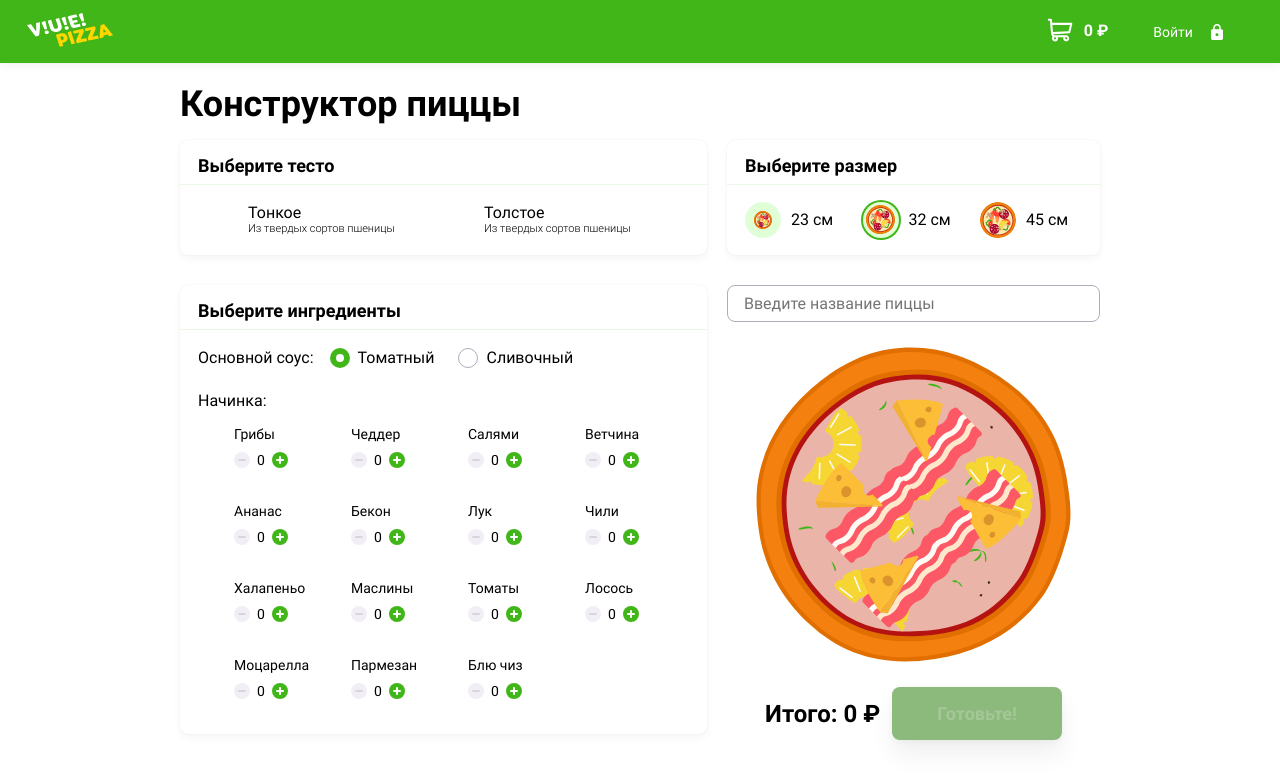
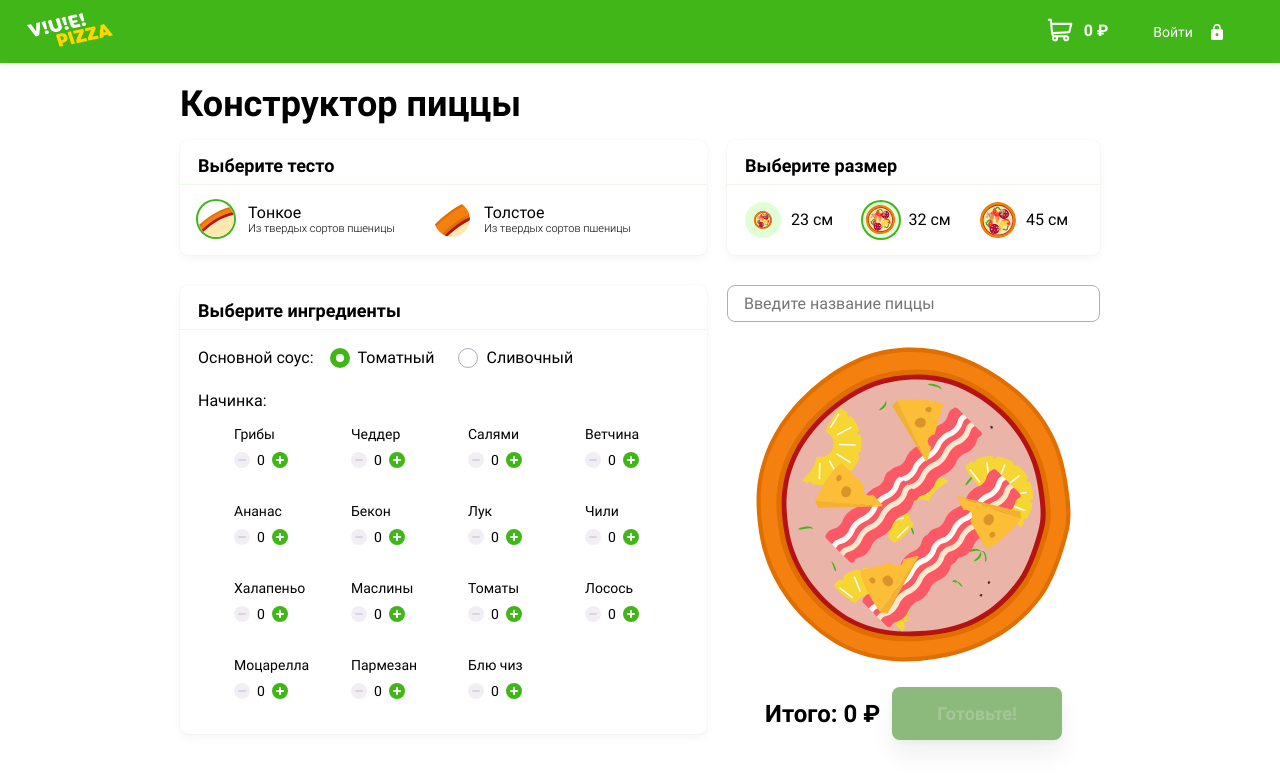
Before and after one commit to htmlacademy/vue-third-pizza-start-source, a Vue app in the folder frontend/: page / in a window 1280 px wide. Shown: the top 784 px of the page. Built offline with nearby package versions, Linux system fonts and the light colour scheme.

Commit message:
Поправил верстку в блоке выбора теста

```diff
--- a/frontend/src/views/HomeView.vue
+++ b/frontend/src/views/HomeView.vue
@@ -17,9 +17,11 @@
                   class="visually-hidden"
                   checked
                 />
+                <img src="@/assets/img/dough-light.svg" alt="Тонкое тесто" />
                 <b>Тонкое</b>
                 <span>Из твердых сортов пшеницы</span>
               </label>
+
               <label class="dough__input dough__input--large">
                 <input
                   type="radio"
@@ -27,6 +29,7 @@
                   value="large"
                   class="visually-hidden"
                 />
+                <img src="@/assets/img/dough-large.svg" alt="Толстое тесто" />
                 <b>Толстое</b>
                 <span>Из твердых сортов пшеницы</span>
               </label>
@@ -509,199 +512,154 @@
 <style lang="scss">
 @import "@/assets/scss/ds-system/ds.scss";
 @import "@/assets/scss/mixins/mixins.scss";
-
 .content {
   padding-top: 20px;
 }
-
 .content__wrapper {
   display: flex;
   align-items: flex-start;
   flex-wrap: wrap;
-
   width: 920px;
   margin: 0 auto;
   padding-right: 2.12%;
   padding-bottom: 30px;
   padding-left: 2.12%;
 }
-
 .content__dough {
   width: 527px;
   margin-top: 15px;
   margin-right: auto;
   margin-bottom: 15px;
 }
-
 .content__diameter {
   width: 373px;
   margin-top: 15px;
   margin-bottom: 15px;
 }
-
 .content__ingredients {
   width: 527px;
   margin-top: 15px;
   margin-right: auto;
   margin-bottom: 15px;
 }
-
 .content__pizza {
   width: 373px;
   margin-top: 15px;
   margin-bottom: 15px;
 }
-
 .content__constructor {
   width: 315px;
   margin-top: 25px;
   margin-right: auto;
   margin-left: auto;
 }
-
 .content__result {
   display: flex;
   align-items: center;
   justify-content: center;
-
   margin-top: 25px;
-
   p {
     @include b-s24-h28;
-
     margin: 0;
   }
-
   button {
     margin-left: 12px;
     padding: 16px 45px;
   }
 }
-
 .sheet {
   padding-top: 15px;
-
   border-radius: 8px;
   background-color: $white;
   box-shadow: $shadow-light;
 }
-
 .sheet__title {
   padding-right: 18px;
   padding-left: 18px;
 }
-
 .sheet__content {
   display: flex;
   align-items: center;
   flex-wrap: wrap;
-
   margin-top: 8px;
   padding-top: 18px;
   padding-right: 18px;
   padding-left: 18px;
-
   border-top: 1px solid rgba($green-500, 0.1);
 }
-
 .ingredients__sauce {
   display: flex;
   align-items: center;
   flex-wrap: wrap;
-
   width: 100%;
   margin-bottom: 14px;
-
   p {
     @include r-s16-h19;
-
     margin-top: 0;
     margin-right: 16px;
     margin-bottom: 10px;
   }
 }
-
 .ingredients__input {
   margin-right: 24px;
   margin-bottom: 10px;
 }
-
 .ingredients__filling {
   width: 100%;
-
   p {
     @include r-s16-h19;
-
     margin-top: 0;
     margin-bottom: 16px;
   }
 }
-
 .title {
   box-sizing: border-box;
   width: 100%;
   margin: 0;
-
   color: $black;
-
   &--big {
     @include b-s36-h42;
   }
-
   &--small {
     @include b-s18-h21;
   }
 }
-
 .ingredients__list {
   @include clear-list;
-
   display: flex;
   align-items: flex-start;
   flex-wrap: wrap;
 }
-
 .ingredients__item {
   width: 100px;
   min-height: 40px;
   margin-right: 17px;
   margin-bottom: 35px;
 }
-
 .ingredients__counter {
   width: 54px;
   margin-top: 10px;
   margin-left: 36px;
 }
-
 .radio {
   cursor: pointer;
-
   span {
     @include r-s16-h19;
-
     position: relative;
-
     padding-left: 28px;
-
     &:before {
       @include p_center-v;
-
       display: block;
-
       box-sizing: border-box;
       width: 20px;
       height: 20px;
-
       content: "";
       transition: 0.3s;
-
       border: 1px solid $purple-400;
       border-radius: 50%;
       background-color: $white;
     }
   }
-
   &:hover {
     input:not(:checked):not(:disabled) + span {
       &:before {
@@ -709,16 +667,13 @@
       }
     }
   }
-
   input {
     display: none;
-
     &:checked + span {
       &:before {
         border: 6px solid $green-500;
       }
     }
-
     &:disabled {
       & + span {
         &:before {
@@ -726,7 +681,6 @@
           background-color: $silver-200;
         }
       }
-
       &:checked + span {
         &:before {
           border: 6px solid $purple-400;
@@ -735,218 +689,157 @@
     }
   }
 }
-
 .counter {
   display: flex;
-
   justify-content: space-between;
   align-items: center;
 }
-
 .counter__button {
   $el: &;
   $size_icon: 50%;
-
   position: relative;
-
   display: block;
-
   width: 16px;
   height: 16px;
   margin: 0;
   padding: 0;
-
   cursor: pointer;
   transition: 0.3s;
-
   border: none;
   border-radius: 50%;
   outline: none;
-
   &--minus {
     background-color: $purple-100;
-
     &::before {
       @include p_center-all;
-
       width: $size_icon;
       height: 2px;
-
       content: "";
-
       border-radius: 2px;
       background-color: $black;
     }
-
     &:hover:not(:active):not(:disabled) {
       background-color: $purple-200;
     }
-
     &:active:not(:disabled) {
       background-color: $purple-300;
     }
-
     &:focus:not(:disabled) {
       box-shadow: $shadow-regular;
     }
-
     &:disabled {
       cursor: default;
-
       &::before {
         opacity: 0.1;
       }
     }
   }
-
   &--plus {
     background-color: $green-500;
-
     &::before {
       @include p_center-all;
-
       width: $size_icon;
       height: 2px;
-
       content: "";
-
       border-radius: 2px;
       background-color: $white;
     }
-
     &::after {
       @include p_center-all;
-
       width: $size_icon;
       height: 2px;
-
       content: "";
       transform: translate(-50%, -50%) rotate(90deg);
-
       border-radius: 2px;
       background-color: $white;
     }
-
     &:hover:not(:active):not(:disabled) {
       background-color: $green-400;
     }
-
     &:active:not(:disabled) {
       background-color: $green-600;
     }
-
     &:focus:not(:disabled) {
       box-shadow: $shadow-regular;
     }
-
     &:disabled {
       cursor: default;
-
       opacity: 0.3;
     }
   }
-
   &--orange {
     background-color: $orange-200;
-
     &:hover:not(:active):not(:disabled) {
       background-color: $orange-100;
     }
-
     &:active:not(:disabled) {
       background-color: $orange-300;
     }
   }
 }
-
 .counter__input {
   @include r-s14-h16;
-
   box-sizing: border-box;
   width: 22px;
   margin: 0;
   padding: 0 3px;
-
   text-align: center;
-
   color: $black;
   border: none;
   border-radius: 10px;
   outline: none;
   background-color: transparent;
-
   &:focus {
     box-shadow: inset $shadow-regular;
   }
 }
-
 .dough__input {
   position: relative;
-
   margin-right: 8%;
   margin-bottom: 20px;
   padding-left: 50px;
-
   cursor: pointer;
-
   img {
     @include p_center-v;
-
     width: 36px;
     height: 36px;
-
     transition: 0.3s;
-
     border-radius: 50%;
   }
-
   b {
     @include r-s16-h19;
   }
-
   span {
     @include l-s11-h13;
-
     display: block;
   }
-
   &:hover {
     img {
       box-shadow: $shadow-regular;
     }
   }
-
   input {
     &:checked + img {
       box-shadow: $shadow-large;
     }
   }
 }
-
 .diameter__input {
   margin-right: 8.7%;
   margin-bottom: 20px;
   padding-top: 7px;
   padding-bottom: 6px;
-
   cursor: pointer;
-
   span {
     @include r-s16-h19;
-
     position: relative;
-
     padding-left: 46px;
-
     &::before {
       @include p_center_v;
-
       width: 36px;
       height: 36px;
-
       content: "";
       transition: 0.3s;
-
       border-radius: 50%;
       background-color: $green-100;
       background-image: url("@/assets/img/diameter.svg");
@@ -954,151 +847,117 @@
       background-position: center;
     }
   }
-
   &:nth-child(3n) {
     margin-right: 0;
   }
-
   &--small {
     span::before {
       background-size: 18px;
     }
   }
-
   &--normal {
     span::before {
       background-size: 29px;
     }
   }
-
   &--big {
     span::before {
       background-size: 100%;
     }
   }
-
   &:hover {
     span::before {
       box-shadow: $shadow-regular;
     }
   }
-
   input {
     &:checked + span::before {
       box-shadow: $shadow-large;
     }
   }
 }
-
 .filling {
   @include r-s14-h16;
-
   position: relative;
-
   display: block;
-
   padding-left: 36px;
-
   img {
     @include p_center-v;
-
     display: block;
-
     width: 32px;
     height: 32px;
-
     box-sizing: border-box;
     padding: 4px;
-
     border-radius: 50%;
   }
 }
-
 .button {
   $bl: &;
-
   @include b-s18-h21;
   font-family: inherit;
   display: block;
-
   box-sizing: border-box;
   margin: 0;
   padding: 0;
-
   cursor: pointer;
   transition: 0.3s;
   text-align: center;
-
   color: $white;
   border: none;
   border-radius: 8px;
   outline: none;
   box-shadow: $shadow-medium;
-
   background-color: $green-500;
-
   &:hover:not(:active):not(:disabled) {
     background-color: $green-400;
   }
-
   &:active:not(:disabled) {
     background-color: $green-600;
   }
-
   &:focus:not(:disabled) {
     opacity: 0.5;
   }
-
   &:disabled {
     background-color: $green-300;
     color: rgba($white, 0.2);
     cursor: default;
   }
-
   &--border {
     background-color: transparent;
     border: 1px solid $green-500;
     color: $black;
     box-shadow: none;
-
     &:hover:not(:active):not(:disabled) {
       color: $green-500;
       border-color: $green-500;
       background-color: transparent;
     }
-
     &:active:not(:disabled) {
       color: $green-600;
       border-color: $green-600;
       background-color: transparent;
     }
-
     &:disabled {
       opacity: 0.5;
     }
   }
-
   &--transparent {
     @include b-s14-h16;
     background-color: transparent;
     box-shadow: none;
     color: $black;
-
     &:hover:not(:active):not(:disabled) {
       color: $red-800;
       background-color: transparent;
     }
-
     &:active:not(:disabled) {
       color: $red-900;
       background-color: transparent;
     }
-
     &:disabled {
       opacity: 0.25;
     }
   }
-
   &--arrow {
     &::before {
       content: "";
@@ -1113,242 +972,186 @@
       transform: translateY(-1px);
     }
   }
-
   &--white {
     background-color: $white;
     color: $green-500;
   }
 }
-
 .pizza {
   position: relative;
-
   display: block;
-
   box-sizing: border-box;
   width: 100%;
-
   background-repeat: no-repeat;
   background-position: center;
   background-size: 100%;
-
   &--foundation--big-creamy {
     background-image: url("@/assets/img/foundation/big-creamy.svg");
   }
-
   &--foundation--big-tomato {
     background-image: url("@/assets/img/foundation/big-tomato.svg");
   }
-
   &--foundation--small-creamy {
     background-image: url("@/assets/img/foundation/small-creamy.svg");
   }
-
   &--foundation--small-tomato {
     background-image: url("@/assets/img/foundation/small-tomato.svg");
   }
 }
-
 .pizza__wrapper {
   width: 100%;
   padding-bottom: 100%;
 }
-
 .pizza__filling {
   $bl: &;
   position: absolute;
   top: 0;
   left: 0;
-
   display: block;
-
   width: 100%;
   height: 100%;
-
   background-repeat: no-repeat;
   background-position: center;
   background-size: 100%;
-
   &::before,
   &::after {
     display: none;
-
     position: absolute;
     top: 0;
     left: 0;
-
     width: 100%;
     height: 100%;
-
     content: "";
-
     background-image: inherit;
   }
-
   &--second {
     &::before {
       display: block;
-
       transform: rotate(45deg);
     }
   }
-
   &--third {
     &::before {
       display: block;
-
       transform: rotate(45deg);
     }
-
     &::after {
       display: block;
-
       transform: rotate(-45deg);
     }
   }
-
   &--ananas,
   &--ananas.pizza__filling--second::before,
   &--ananas.pizza__filling--third::after {
     background-image: url("@/assets/img/filling-big/ananas.svg");
   }
-
   &--bacon,
   &--bacon.pizza__filling--second::before,
   &--bacon.pizza__filling--third::after {
     background-image: url("@/assets/img/filling-big/bacon.svg");
   }
-
   &--blue_cheese,
   &--blue.pizza__filling--second::before,
   &--blue.pizza__filling--third::after {
     background-image: url("@/assets/img/filling-big/blue_cheese.svg");
   }
-
   &--cheddar,
   &--cheddar.pizza__filling--second::before,
   &--cheddar.pizza__filling--third::after {
     background-image: url("@/assets/img/filling-big/cheddar.svg");
   }
-
   &--chile,
   &--chile.pizza__filling--second::before,
   &--chile.pizza__filling--third::after {
     background-image: url("@/assets/img/filling-big/chile.svg");
   }
-
   &--ham,
   &--ham.pizza__filling--second::before,
   &--ham.pizza__filling--third::after {
     background-image: url("@/assets/img/filling-big/ham.svg");
   }
-
   &--jalapeno,
   &--jalapeno.pizza__filling--second::before,
   &--jalapeno.pizza__filling--third::after {
     background-image: url("@/assets/img/filling-big/jalapeno.svg");
   }
-
   &--mozzarella,
   &--mozzarella.pizza__filling--second::before,
   &--mozzarella.pizza__filling--third::after {
     background-image: url("@/assets/img/filling-big/mozzarella.svg");
   }
-
   &--mushrooms,
   &--mushrooms.pizza__filling--second::before,
   &--mushrooms.pizza__filling--third::after {
     background-image: url("@/assets/img/filling-big/mushrooms.svg");
   }
-
   &--olives,
   &--olives.pizza__filling--second::before,
   &--olives.pizza__filling--third::after {
     background-image: url("@/assets/img/filling-big/olives.svg");
   }
-
   &--onion,
   &--onion.pizza__filling--second::before,
   &--onion.pizza__filling--third::after {
     background-image: url("@/assets/img/filling-big/onion.svg");
   }
-
   &--parmesan,
   &--parmesan.pizza__filling--second::before,
   &--parmesan.pizza__filling--third::after {
     background-image: url("@/assets/img/filling-big/parmesan.svg");
   }
-
   &--salami,
   &---salami.pizza__filling--second::before,
   &---salami.pizza__filling--third::after {
     background-image: url("@/assets/img/filling-big/salami.svg");
   }
-
   &--salmon,
   &--salmon.pizza__filling--second::before,
   &--salmon.pizza__filling--third::after {
     background-image: url("@/assets/img/filling-big/salmon.svg");
   }
-
   &--tomatoes,
   &--tomatoes.pizza__filling--second::before,
   &--tomatoes.pizza__filling--third::after {
     background-image: url("@/assets/img/filling-big/tomatoes.svg");
   }
 }
-
 .input {
   display: block;
-
   span {
     @include r-s14-h16;
-
     display: block;
-
     margin-bottom: 4px;
   }
-
   input {
     @include r-s16-h19;
-
     display: block;
-
     box-sizing: border-box;
     width: 100%;
     margin: 0;
     padding: 8px 16px;
-
     transition: 0.3s;
-
     color: $black;
     border: 1px solid $purple-400;
     border-radius: 8px;
     outline: none;
     background-color: $white;
-
     font-family: inherit;
-
     &:focus {
       border-color: $green-500;
     }
   }
-
   &:hover {
     input {
       border-color: $black;
     }
   }
-
   &--big-label {
     display: flex;
     align-items: center;
-
     span {
       @include b-s16-h19;
-
       margin-right: 16px;
-
       white-space: nowrap;
     }
   }
```
